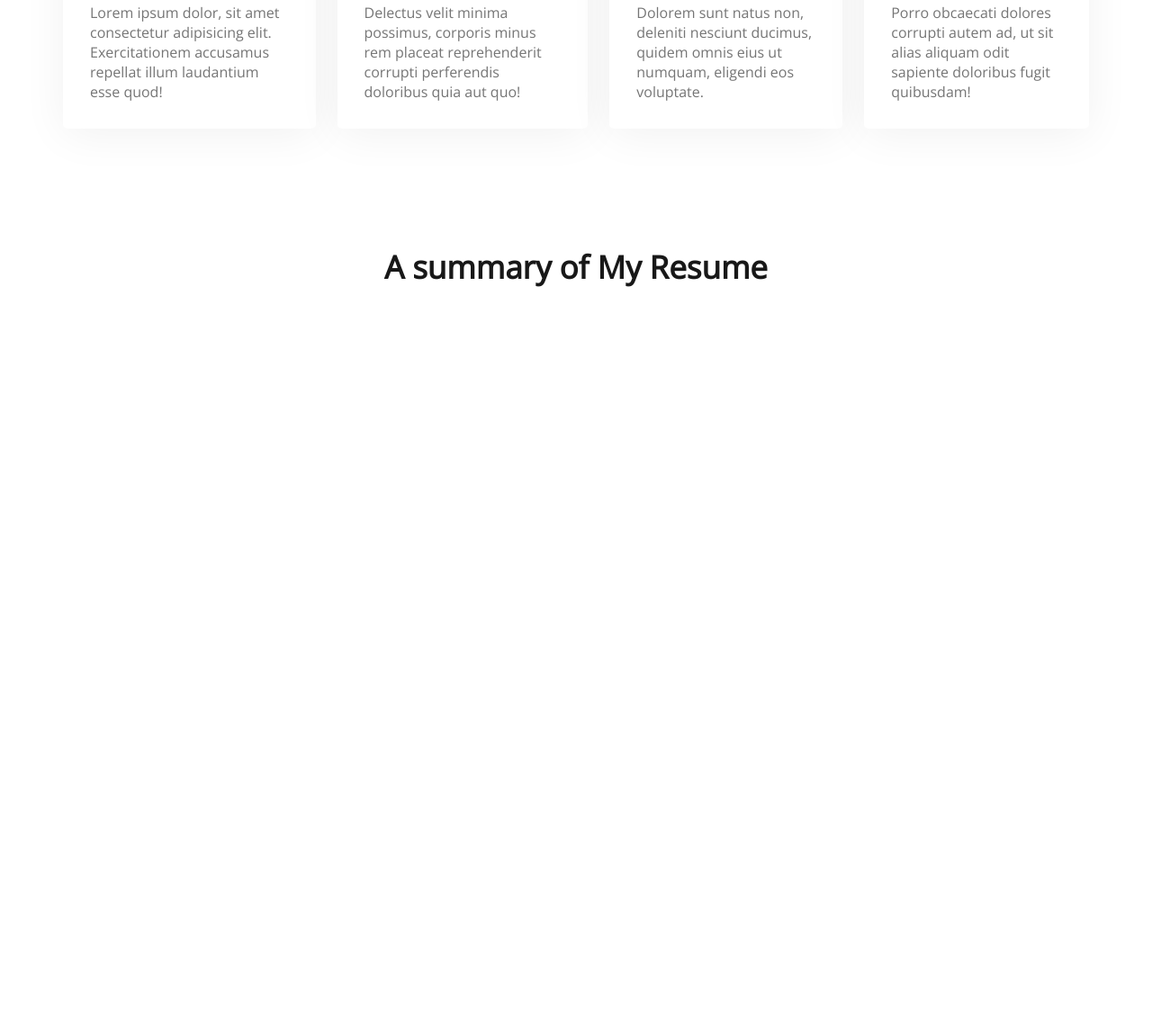
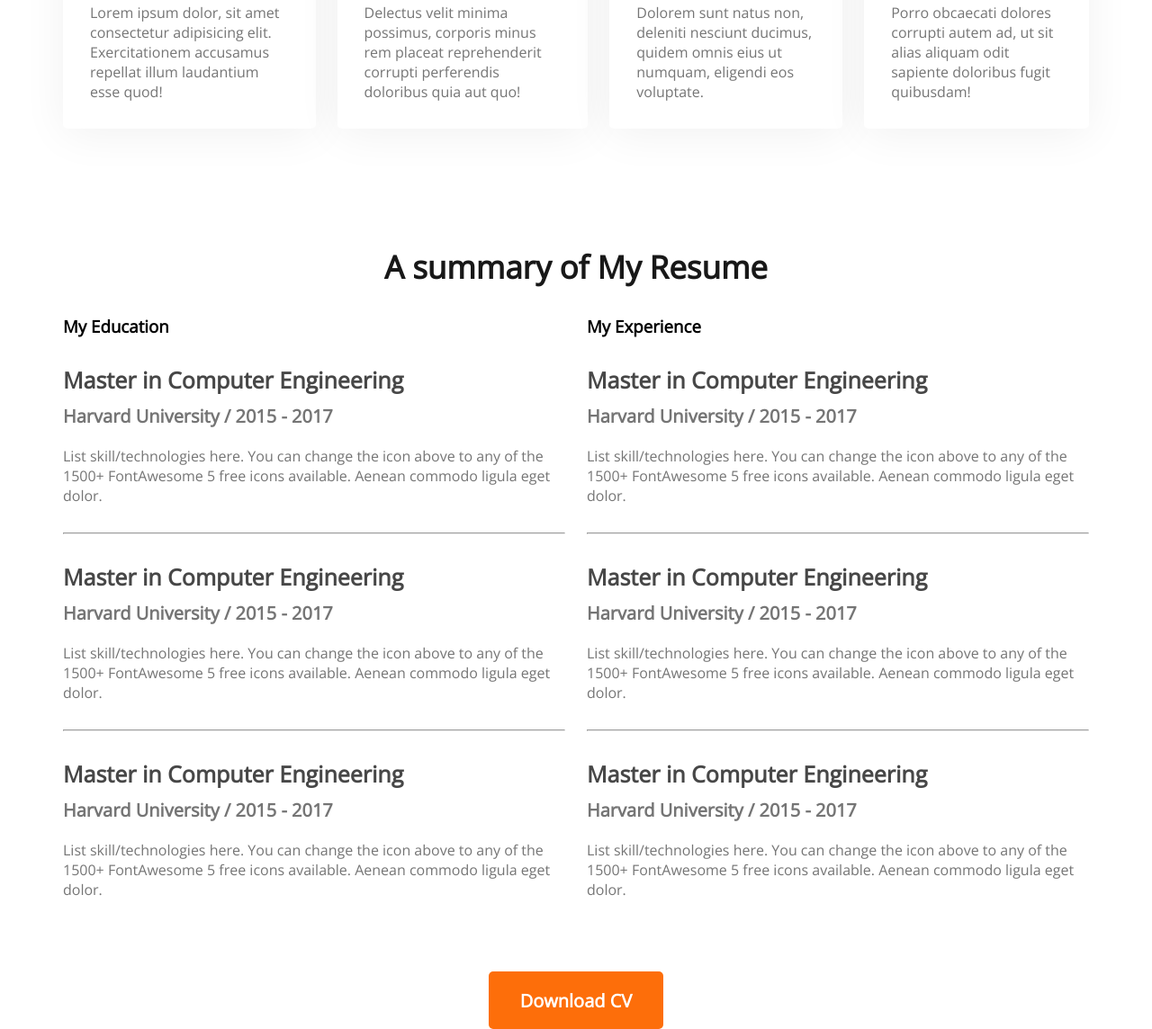
Before and after one commit to SHsiam/developer-prtfolio, a plain HTML site: page index.html in a window 1280 px wide. Shown: the part 1954-3098 px from the top of the page at 90% size. Before the commit the page ends 2304 px from the top, so only its background shows below. Drawn offline with nearby package versions, Linux system fonts and the light colour scheme.

Commit message:
resume section done

```diff
--- a/index.html
+++ b/index.html
@@ -88,6 +88,55 @@
         </section>
         <section class="resume">
             <h3 class="section-title">A summary of My Resume</h3>
+            <div class="resume-content">
+                <div>
+                    <h3 class="resume-title">My Education</h3>
+                    <div class="resume-items">
+                        <h3 class="title">Master in Computer Engineering</h3>
+                        <h5 class="subtitle">Harvard University / 2015 - 2017</h5>
+                        <p class="description">List skill/technologies here. You can change the icon above
+                            to any of the 1500+ FontAwesome 5 free icons available. Aenean commodo ligula eget dolor.</p>
+                    </div>
+                    <hr>
+                    <div class="resume-items">
+                        <h3 class="title">Master in Computer Engineering</h3>
+                        <h5 class="subtitle">Harvard University / 2015 - 2017</h5>
+                        <p class="description">List skill/technologies here. You can change the icon above
+                            to any of the 1500+ FontAwesome 5 free icons available. Aenean commodo ligula eget dolor.</p>
+                    </div>
+                    <hr>
+                    <div class="resume-items">
+                        <h3 class="title">Master in Computer Engineering</h3>
+                        <h5 class="subtitle">Harvard University / 2015 - 2017</h5>
+                        <p class="description">List skill/technologies here. You can change the icon above
+                            to any of the 1500+ FontAwesome 5 free icons available. Aenean commodo ligula eget dolor.</p>
+                    </div>
+                </div>
+                <div>
+                    <h3 class="resume-title">My Experience</h3>
+                    <div class="resume-items">
+                        <h3 class="title">Master in Computer Engineering</h3>
+                        <h5 class="subtitle">Harvard University / 2015 - 2017</h5>
+                        <p class="description">List skill/technologies here. You can change the icon above
+                            to any of the 1500+ FontAwesome 5 free icons available. Aenean commodo ligula eget dolor.</p>
+                    </div>
+                    <hr>
+                    <div class="resume-items">
+                        <h3 class="title">Master in Computer Engineering</h3>
+                        <h5 class="subtitle">Harvard University / 2015 - 2017</h5>
+                        <p class="description">List skill/technologies here. You can change the icon above
+                            to any of the 1500+ FontAwesome 5 free icons available. Aenean commodo ligula eget dolor.</p>
+                    </div>
+                    <hr>
+                    <div class="resume-items">
+                        <h3 class="title">Master in Computer Engineering</h3>
+                        <h5 class="subtitle">Harvard University / 2015 - 2017</h5>
+                        <p class="description">List skill/technologies here. You can change the icon above
+                            to any of the 1500+ FontAwesome 5 free icons available. Aenean commodo ligula eget dolor.</p>
+                    </div>
+                </div>
+            </div>
+            <div class="resume-button"><button class="btn-primary">Download CV</button></div>
         </section>
     </main>
     <footer></footer>
--- a/styles/portfolio.css
+++ b/styles/portfolio.css
@@ -2,9 +2,11 @@
     margin: 0;
     font-family: 'Open Sans', sans-serif;
 }
-section{
+
+section {
     margin-top: 130px;
 }
+
 .primary-color {
     color: #FD6E0A;
 }
@@ -158,3 +160,34 @@ main {
 .skill-description {
     color: #757575;
 }
+
+/* Resume Styles */
+.resume-content {
+    display: flex;
+    gap: 24px;
+}
+.resume-items{
+    margin-top: 30px;
+    margin-bottom: 30px;
+}
+.resume .title {
+    font-weight: 700;
+    font-size: 25px;
+    color: #474747;
+    margin-bottom: 10px;
+}
+
+.resume .subtitle {
+    font-weight: 600;
+    font-size: 20px;
+    color: #757575;
+    margin-bottom: 20px;
+}
+
+.resume .description {
+    color: #757575;
+}
+.resume-button{
+    margin-top: 50px;
+    text-align: center;
+}
```
